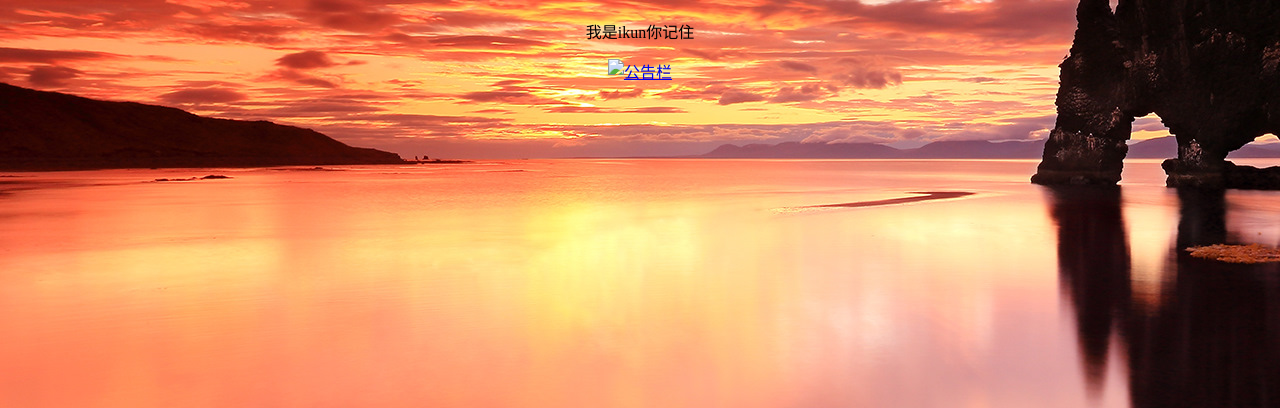
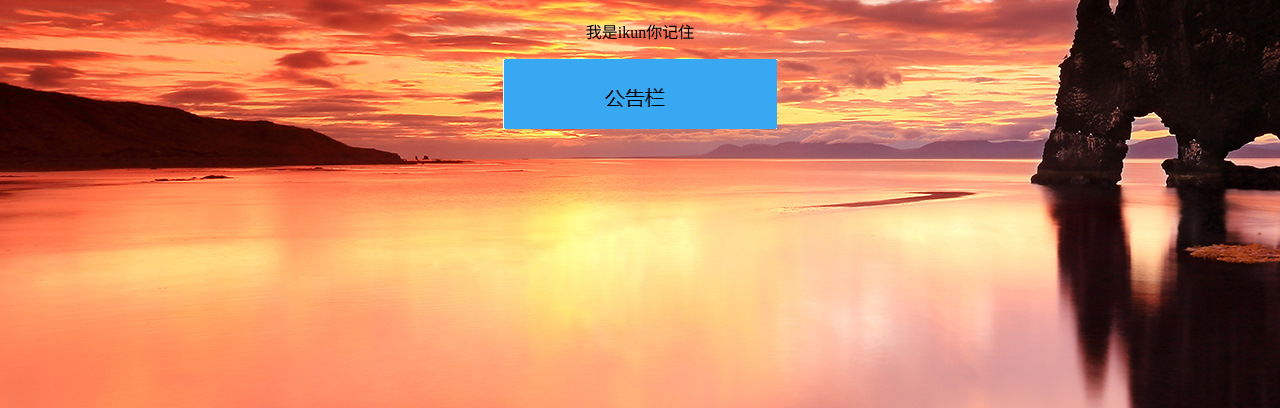
Before and after one commit to jshcx/jshcx.github.io, a plain HTML site: page index.html in a window 1280 px wide. Shown: the part 392-800 px from the top of the page. Drawn offline with Linux system fonts and the light colour scheme.

Commit message:
Update index.html

```diff
--- a/index.html
+++ b/index.html
@@ -20,7 +20,7 @@ body {background-image:url('2.jpg');}
      </a>
 <p>我是ikun你记住</p>
     <a href="#">
-        <img src="3.jpg" alt="公告栏">
+        <img src="3.png" alt="公告栏">
     </a>
 
 
```
